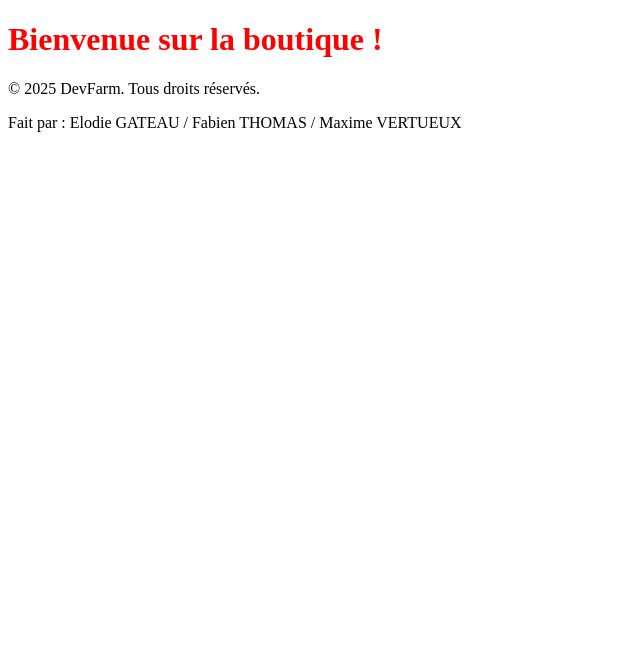
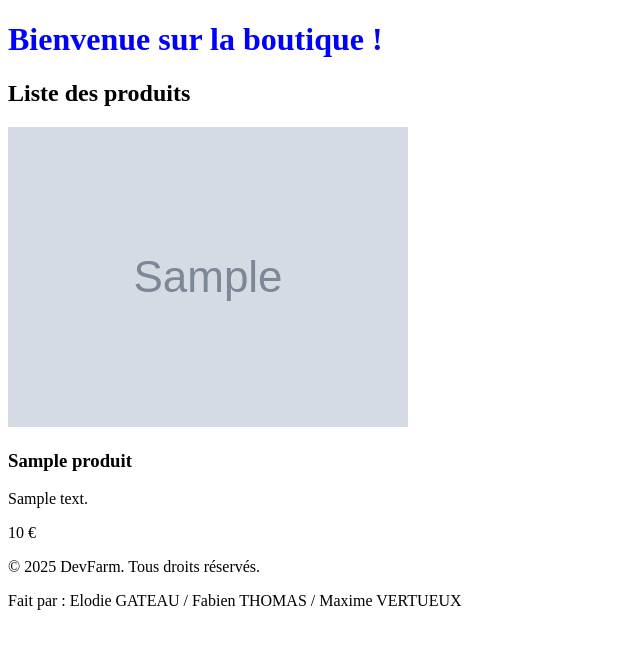
Before and after one commit to Elodie-Gateau/boutique-en-ligne, a PHP site: page /index.php?page=accueil in a window 1280 px wide. Shown: the part 26-675 px from the top of the page, without its empty margins (0-640 px from the left). Run offline with PHP 8.4, Linux system fonts and the light colour scheme; tables that the repository leaves empty or names only in its code hold one stand-in row (values such as "Sample post"); grey boxes marked "Sample" are stand-in pictures.

Commit message:
Ajout du listing des produits

```diff
--- a/controller/ProduitsController.php
+++ b/controller/ProduitsController.php
@@ -16,4 +16,9 @@ class ProduitsController
 
         ProduitsRepository::addProduct($product);
     }
+
+    public static function listProducts()
+    {
+        return ProduitsRepository::findAll();
+    }
 }
--- a/public/css/style.css
+++ b/public/css/style.css
@@ -1,4 +1,4 @@
 .titre {
 
-    color: red;
+    color: rgb(0, 0, 255);
 }
--- a/repository/ProduitsRepository.php
+++ b/repository/ProduitsRepository.php
@@ -32,7 +32,7 @@ class ProduitsRepository
         ]);
     }
 
-    public static function listProducts()
+    public static function findAll()
     {
         $pdo = Database::connect();
         $sql = "SELECT * FROM produits";
@@ -40,5 +40,6 @@ class ProduitsRepository
         $stmt = $pdo->query($sql);
 
         $products = $stmt->fetchAll(PDO::FETCH_ASSOC);
+        return $products;
     }
 }
--- a/utils/utils.php
+++ b/utils/utils.php
@@ -38,3 +38,9 @@ function verifyForm($nom, $prenom, $email, $password)
 
     return $errors;
 }
+
+
+function e($string)
+{
+    return htmlspecialchars($string);
+}
--- a/view/accueil.php
+++ b/view/accueil.php
@@ -7,3 +7,11 @@
     }
     ?>
 </h1>
+
+
+<section class="products">
+    <h2>Liste des produits</h2>
+    <?php
+    $produits = ProduitsController::listProducts();
+    require 'liste-produits.php'; ?>
+</section>
--- /dev/null
+++ b/view/liste-produits.php
@@ -0,0 +1,10 @@
+<div class="produits-container">
+    <?php foreach ($produits as $produit): ?>
+        <div class="card">
+            <img src="<?= e($produit['url_img']) ?>" alt="<?= e($produit['nom']) ?>">
+            <h3><?= e($produit['nom']) ?></h3>
+            <p><?= e($produit['description']) ?></p>
+            <span><?= e($produit['prix_unitaire']) ?> €</span>
+        </div>
+    <?php endforeach; ?>
+</div>
```
Also changed, not shown: public/images/products/fraise.jpg (renamed from public/images/fraise.jpg), public/images/products/patate.jpg (renamed from public/images/patate.jpg).
